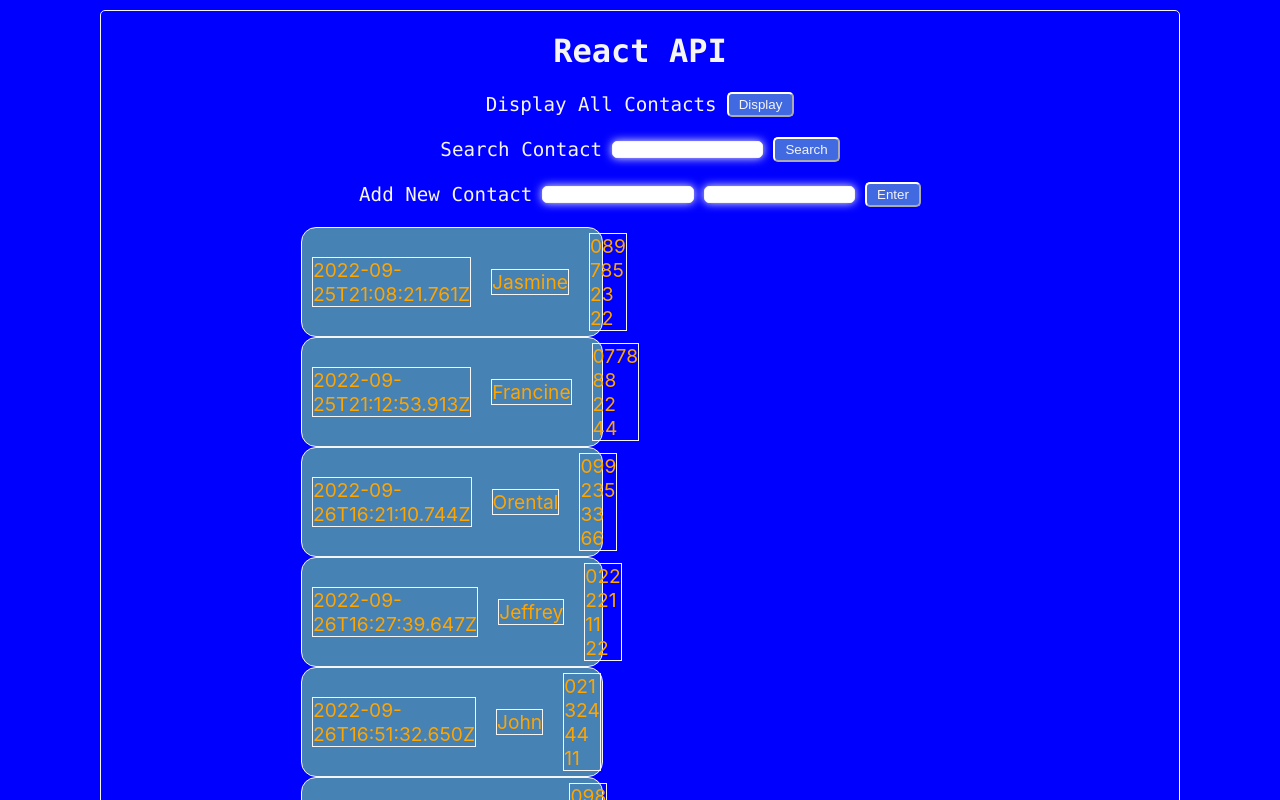
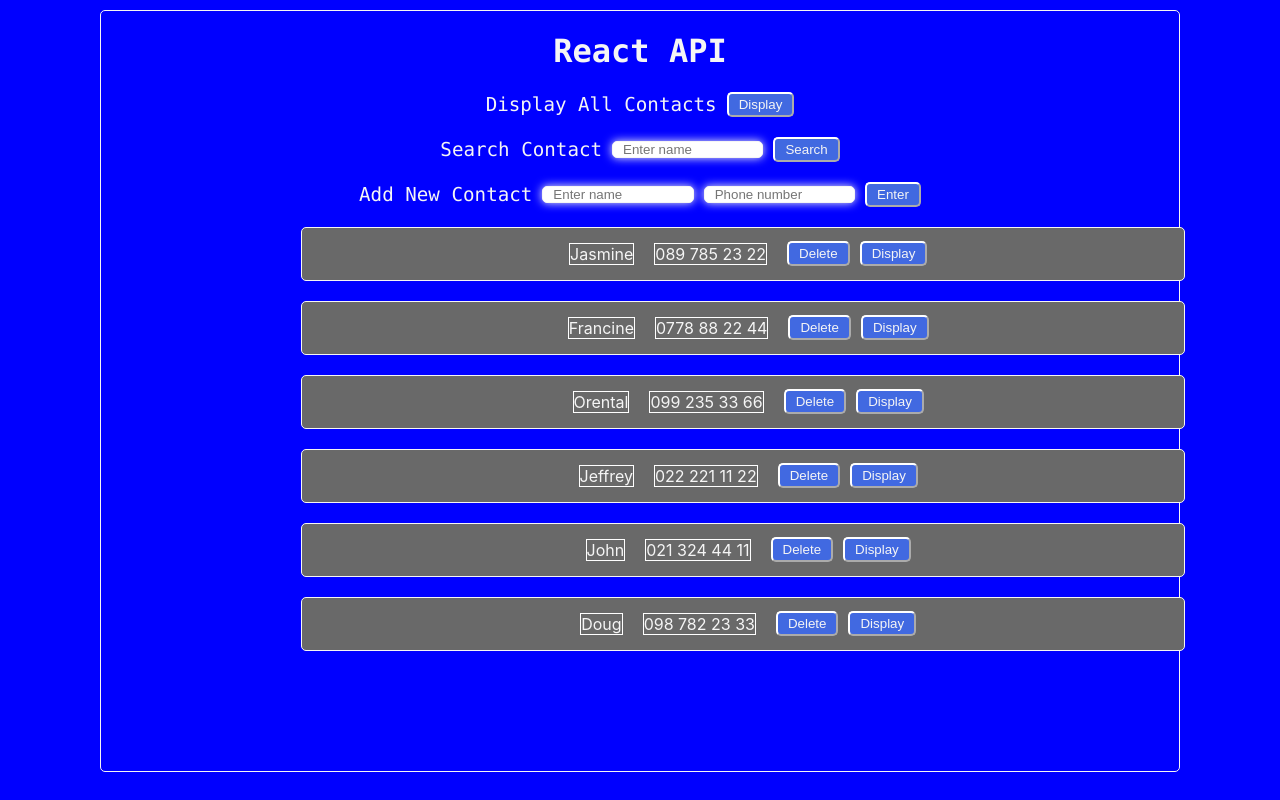
Before and after one commit to TLRKiliann/react-api-server, a React (Create React App) app in the folder my-api/: page / in a window 1280 px wide. Shown: the top 800 px of the page. Built offline with nearby package versions, Linux system fonts and the light colour scheme; data requests are answered from the project's data file.

Commit message:
setup children of note done

```diff
--- a/my-api/src/App.js
+++ b/my-api/src/App.js
@@ -1,4 +1,5 @@
 import React, { useState, useEffect } from 'react';
+import SearchNote from "./components/SearchNote";
 import Note from './components/Note';
 import noteService from './services/noteservices';
 import './App.css';
@@ -10,7 +11,6 @@
   const [searchName, setSearchName] = useState("");
   const [newName, setNewName] = useState("");
   const [newPhone, setNewPhone] = useState("");
-  //const [switchNumber, setSwitchNumber] = useState(false);
   const [editPhoneNumber, setEditPhoneNumber] = useState([]);
 
   useEffect(() => {
@@ -22,9 +22,7 @@
       })
   }, []);
 
-  //console.log("notes : ", notes)
-  //console.log("filterNotes : ", filterNotes)
-
+  //Display all with btn display
   const displayNote = () => {
     noteService
       .getAll()
@@ -38,6 +36,7 @@
     setSearchName(event.target.value)
   };
 
+  //Search note
   const handleSearch = () => {
     const searchNum = notes.filter(note => {
       return note.name === searchName
@@ -48,18 +47,20 @@
     if (searchNum === "") {
       setNotes([])
     } else {
-      setFilterNotes(searchNum)
+      setFilterNotes(searchNum);
     }
   };
 
+  //Value name to add
   const handleNewName = (event) => {
     setNewName(event.target.value);
   };
-
+  //Value number to add
   const handleNewPhone = (event) => {
     setNewPhone(event.target.value);
   };
 
+  //Add note
   const handleAddContact = (event) => {
     event.preventDefault();
     const noteObject = {
@@ -76,6 +77,7 @@
       })
   };
 
+  //Delete note
   const handleDelete = (id) => {
     const note = notes.find(note => note.id === id);
     if (window.confirm(`Delete ${note.name} ?`)) {
@@ -93,10 +95,7 @@
     }
   };
 
-  /*const handleSwitch = () => {
-    setSwitchNumber(!switchNumber);
-  };*/
-
+  //To change note.number
   const handleChangeNumber = (event) => {
     setEditPhoneNumber(event.target.value);
   };
@@ -151,30 +150,42 @@
 
         <div className="display--div">
           <label>Search Contact</label>
-          <input type="text" value={searchName} onChange={searchNumber} />
+          <input
+            type="text"
+            value={searchName}
+            onChange={searchNumber}
+            placeholder="Enter name"/>
           <button onClick={handleSearch}>Search</button>
         </div>
 
+        {searchName ? filterNotes.map(note => (
+          <SearchNote
+            key={note.id}
+            name={note.name}
+            number={note.number}
+          />
+        )): null }
+
         <div className="display--div">
           <label>Add New Contact</label>
-          <input type="text" value={newName} onChange={handleNewName} />
-          <input type="text" value={newPhone} onChange={handleNewPhone} />
+          <input
+            type="text"
+            value={newName}
+            onChange={handleNewName}
+            placeholder="Enter name"/>
+          <input
+            type="text"
+            value={newPhone}
+            onChange={handleNewPhone}
+            placeholder="Phone number"/>
           <button onClick={handleAddContact}>Enter</button>
         </div>
-
-        {filterNotes.map(note => (
-          <div key={note.id} className="notemap--div">
-            <p>{note.id}</p>
-            <p>{note.name}</p>
-            <p>{note.number}</p>
-          </div>
-        ))}
 
         {notes.map(note => (
           <Note
             key={note.id}
             note={note}
-            handleDelete={handleDelete}
+            handleDelete={() => handleDelete(note.id)}
             editNum={note.editNum}
             editPhoneNumber={editPhoneNumber}
             handleChangeNumber={(e) => handleChangeNumber(e)}
```
